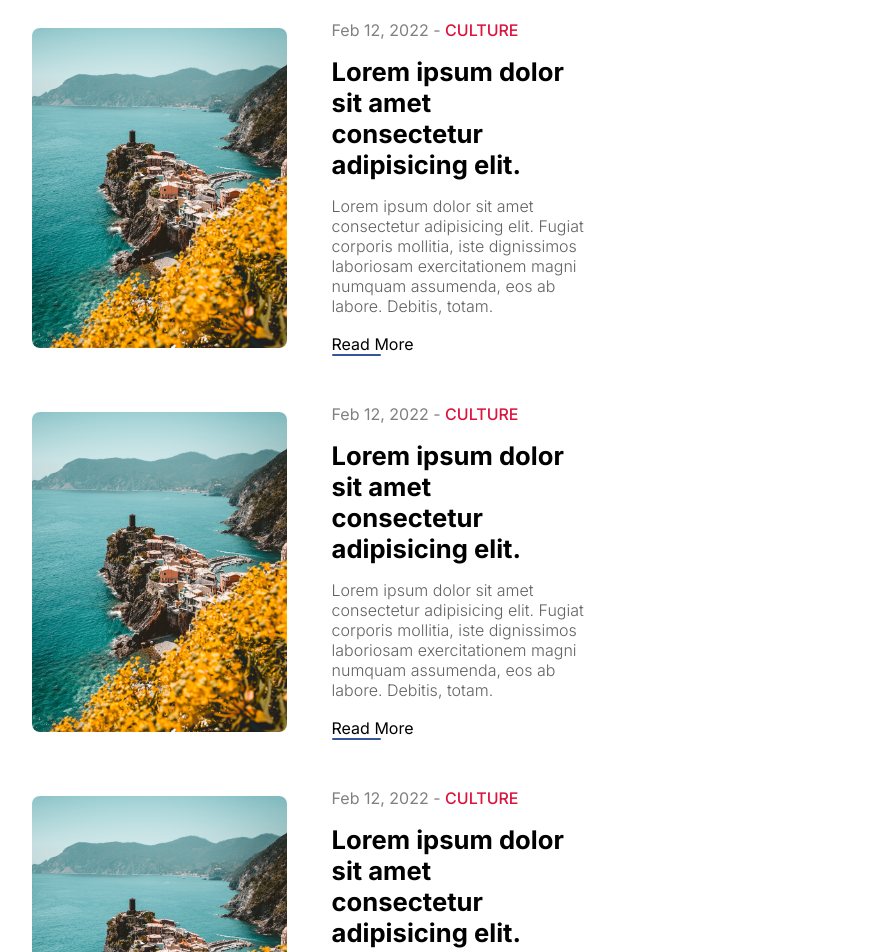
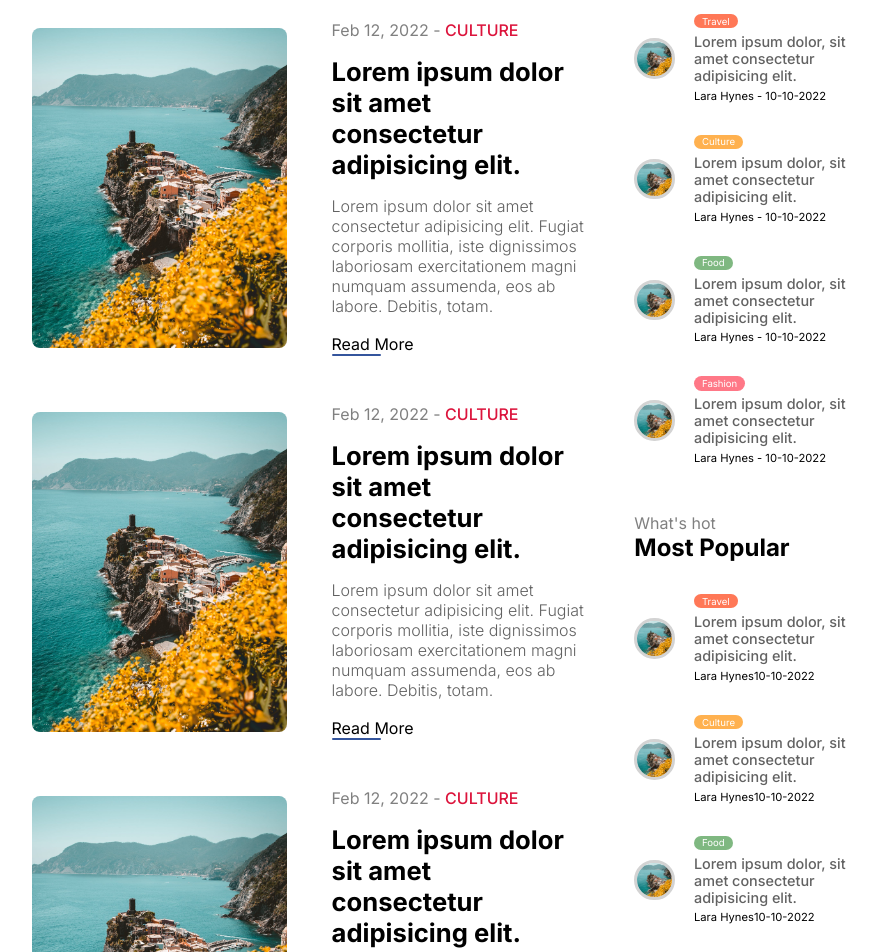
Before and after one commit to dinbandhu12/fullstack-blog-app, a Next.js app: page / in a window 1280 px wide. Shown: the part 1180-2132 px from the top of the page, without its empty margins (196-1073 px from the left). Built offline with nearby package versions, Linux system fonts and the light colour scheme.

Commit message:
added side menu component design

```diff
--- a/src/components/Menu/Menu.jsx
+++ b/src/components/Menu/Menu.jsx
@@ -1,12 +1,167 @@
-import React from 'react'
-import styles from './menu.module.css'
+import React from "react";
+import styles from "./menu.module.css";
+import Link from "next/link";
+import Image from "next/image";
 
 const Menu = () => {
   return (
     <div className={styles.container}>
-      Menu
+
+      {/* first section */}
+      <h2 className={styles.subtitle}>What's hot</h2>
+      <h1 className={styles.title}>Most Popular</h1>
+      <div className={styles.items}>
+        <Link href="/" className={styles.item}>
+          <div className={styles.imageContainer}>
+            <Image src="/p1.jpeg" alt="image" fill className={styles.image} />
+          </div>
+          <div className={styles.textContainer}>
+            <span className={`${styles.category} ${styles.travel}`}>
+              Travel
+            </span>
+            <h3 className={styles.postTitle}>
+              Lorem ipsum dolor, sit amet consectetur adipisicing elit.
+            </h3>
+            <div className={styles.detail}>
+              <span className={styles.username}>Lara Hynes</span>
+              <span className={styles.date}> - 10-10-2022</span>
+            </div>
+          </div>
+        </Link>
+
+        <Link href="/" className={styles.item}>
+          <div className={styles.imageContainer}>
+            <Image src="/p1.jpeg" alt="image" fill className={styles.image} />
+          </div>
+          <div className={styles.textContainer}>
+            <span className={`${styles.category} ${styles.culture}`}>
+              Culture
+            </span>
+            <h3 className={styles.postTitle}>
+              Lorem ipsum dolor, sit amet consectetur adipisicing elit.
+            </h3>
+            <div className={styles.detail}>
+              <span className={styles.username}>Lara Hynes</span>
+              <span className={styles.date}> - 10-10-2022</span>
+            </div>
+          </div>
+        </Link>
+
+        <Link href="/" className={styles.item}>
+          <div className={styles.imageContainer}>
+            <Image src="/p1.jpeg" alt="image" fill className={styles.image} />
+          </div>
+          <div className={styles.textContainer}>
+            <span className={`${styles.category} ${styles.food}`}>
+              Food
+            </span>
+            <h3 className={styles.postTitle}>
+              Lorem ipsum dolor, sit amet consectetur adipisicing elit.
+            </h3>
+            <div className={styles.detail}>
+              <span className={styles.username}>Lara Hynes</span>
+              <span className={styles.date}> - 10-10-2022</span>
+            </div>
+          </div>
+        </Link>
+
+        <Link href="/" className={styles.item}>
+          <div className={styles.imageContainer}>
+            <Image src="/p1.jpeg" alt="image" fill className={styles.image} />
+          </div>
+          <div className={styles.textContainer}>
+            <span className={`${styles.category} ${styles.fashion}`}>
+              Fashion
+            </span>
+            <h3 className={styles.postTitle}>
+              Lorem ipsum dolor, sit amet consectetur adipisicing elit.
+            </h3>
+            <div className={styles.detail}>
+              <span className={styles.username}>Lara Hynes</span>
+              <span className={styles.date}> - 10-10-2022</span>
+            </div>
+          </div>
+        </Link>
+      </div>
+
+      {/* second section */}
+      <h2 className={styles.subtitle}>What's hot</h2>
+      <h1 className={styles.title}>Most Popular</h1>
+      <div className={styles.items}>
+        <Link href="/" className={styles.item}>
+          <div className={styles.imageContainer}>
+            <Image src="/p1.jpeg" alt="image" fill className={styles.image} />
+          </div>
+          <div className={styles.textContainer}>
+            <span className={`${styles.category} ${styles.travel}`}>
+              Travel
+            </span>
+            <h3 className={styles.postTitle}>
+              Lorem ipsum dolor, sit amet consectetur adipisicing elit.
+            </h3>
+            <div className={styles.detail}>
+              <span className={styles.username}>Lara Hynes</span>
+              <span className={styles.date}>10-10-2022</span>
+            </div>
+          </div>
+        </Link>
+
+        <Link href="/" className={styles.item}>
+          <div className={styles.imageContainer}>
+            <Image src="/p1.jpeg" alt="image" fill className={styles.image} />
+          </div>
+          <div className={styles.textContainer}>
+            <span className={`${styles.category} ${styles.culture}`}>
+              Culture
+            </span>
+            <h3 className={styles.postTitle}>
+              Lorem ipsum dolor, sit amet consectetur adipisicing elit.
+            </h3>
+            <div className={styles.detail}>
+              <span className={styles.username}>Lara Hynes</span>
+              <span className={styles.date}>10-10-2022</span>
+            </div>
+          </div>
+        </Link>
+
+        <Link href="/" className={styles.item}>
+          <div className={styles.imageContainer}>
+            <Image src="/p1.jpeg" alt="image" fill className={styles.image} />
+          </div>
+          <div className={styles.textContainer}>
+            <span className={`${styles.category} ${styles.food}`}>
+              Food
+            </span>
+            <h3 className={styles.postTitle}>
+              Lorem ipsum dolor, sit amet consectetur adipisicing elit.
+            </h3>
+            <div className={styles.detail}>
+              <span className={styles.username}>Lara Hynes</span>
+              <span className={styles.date}>10-10-2022</span>
+            </div>
+          </div>
+        </Link>
+
+        <Link href="/" className={styles.item}>
+          <div className={styles.imageContainer}>
+            <Image src="/p1.jpeg" alt="image" fill className={styles.image} />
+          </div>
+          <div className={styles.textContainer}>
+            <span className={`${styles.category} ${styles.fashion}`}>
+              Fashion
+            </span>
+            <h3 className={styles.postTitle}>
+              Lorem ipsum dolor, sit amet consectetur adipisicing elit.
+            </h3>
+            <div className={styles.detail}>
+              <span className={styles.username}>Lara Hynes</span>
+              <span className={styles.date}>10-10-2022</span>
+            </div>
+          </div>
+        </Link>
+      </div>
     </div>
-  )
-}
+  );
+};
 
-export default Menu
+export default Menu;
--- a/src/components/Menu/menu.module.css
+++ b/src/components/Menu/menu.module.css
@@ -1,3 +1,89 @@
 .container {
     flex: 2;
+    margin-top: 3rem;
 }
+
+.subtitle {
+    color: gray;
+    font-size: 1rem;
+    font-weight: 400;
+}
+
+.title {
+    font-size: 1.5rem;
+}
+
+.items {
+    display: flex;
+    flex-direction: column;
+    gap: 2rem;
+    margin-top: 2rem;
+    margin-bottom: 3rem;
+}
+
+.item {
+    display: flex;
+    align-items: center;
+    gap: 1.2rem;
+}
+
+.imageContainer {
+    flex: 1;
+    aspect-ratio: 1/1;
+    position: relative;
+}
+
+.image {
+    border-radius: 50%;
+    border: 3px solid lightgray;
+    object-fit: cover;
+}
+
+.textContainer {
+    flex: 4;
+    display: flex;
+    flex-direction: column;
+    gap: 0.3rem;
+}
+
+.category {
+    padding: 0.1rem 0.5rem;
+    border-radius: 0.5rem;
+    font-size: 0.6rem;
+    color: white;
+    width: max-content;
+}
+
+.category.travel {
+    background-color: #ff7857;
+}
+
+.category.culture {
+    background-color: #ffb14f;
+}
+
+.category.food {
+    background-color: #7fb881;
+}
+
+.category.fashion {
+    background-color: #ff7887;
+}
+
+.category.coding {
+    background-color: #775aec;
+}
+
+.category.style {
+    background-color: #789cff;
+}
+
+.postTitle {
+    font-size: 0.9rem;
+    font-weight: 500;
+    color: var(--softTextColor);
+}
+
+.detail {
+    font-size: 0.7rem;
+}
```
